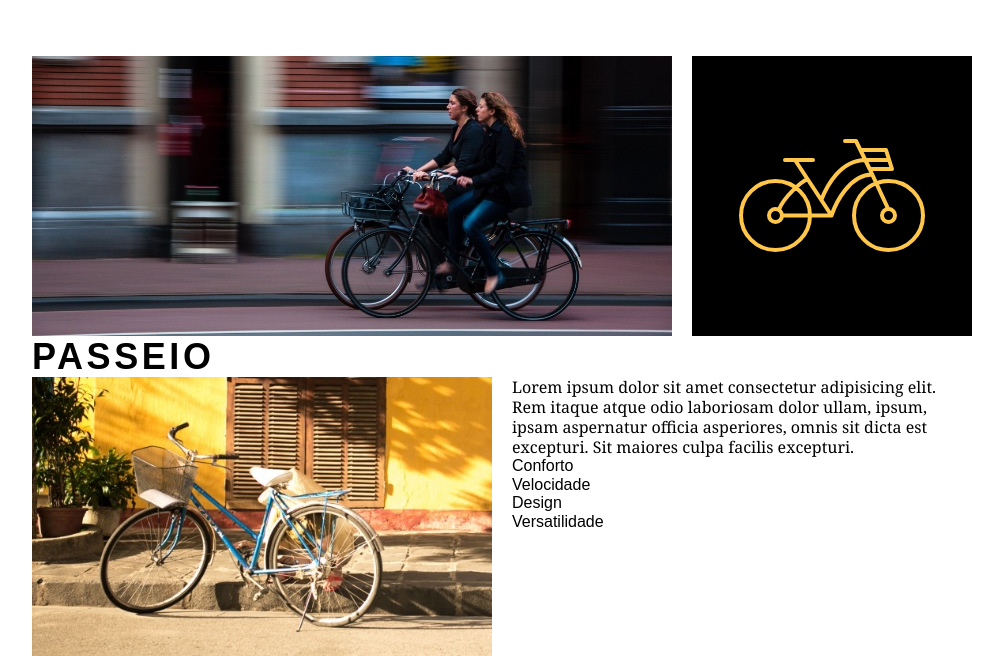
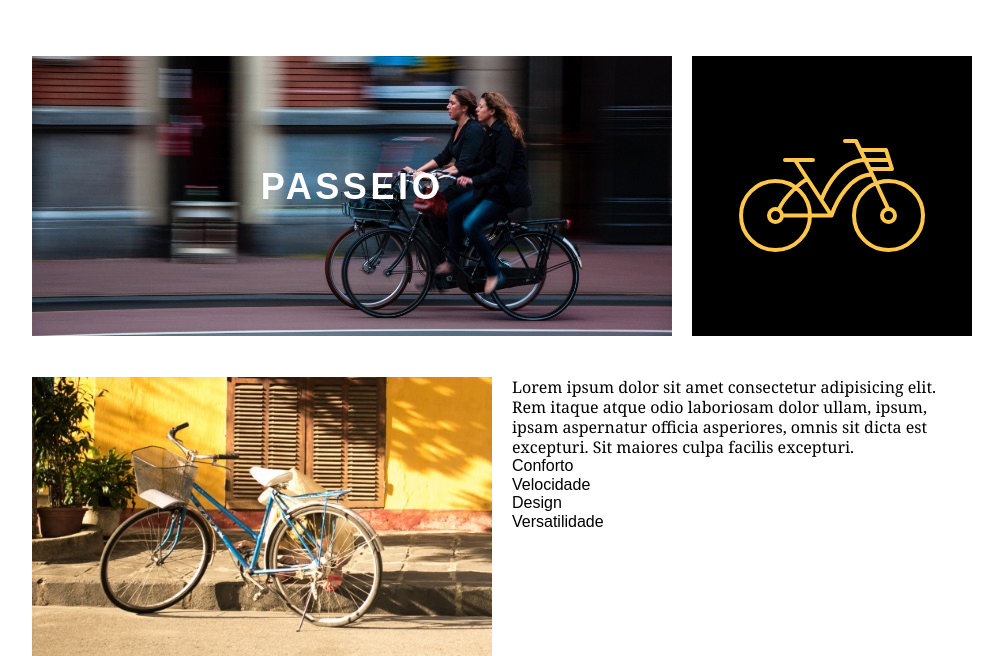
Before and after one commit to conchal/projeto-html-css, a PHP site: page /produtos.html in a window 1280 px wide. Shown: the part 256-912 px from the top of the page, without its empty margins (138-1141 px from the left). Run offline with PHP 8.4, Linux system fonts and the light colour scheme.

Commit message:
style update produtos

```diff
--- a/css/produtos.css
+++ b/css/produtos.css
@@ -9,9 +9,13 @@
 
 .produto_item h2 {
   font-size: 36px;
+  color: white;
   text-transform: uppercase;
   letter-spacing: 0.1em;
   font-weight: bold;
+  position: relative;
+  top: -170px;
+  text-align: center;
 }
 
 .produto_icone {
```
